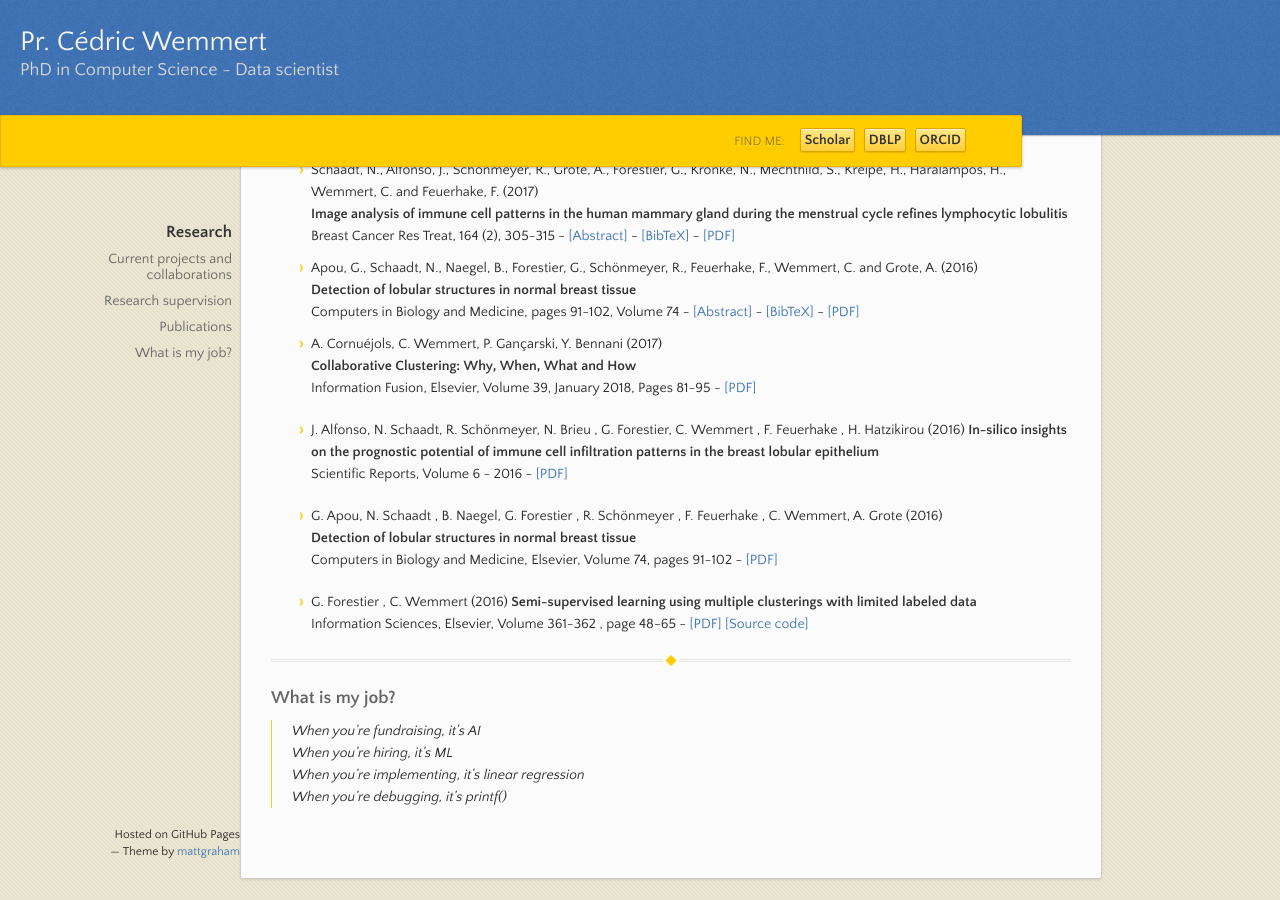
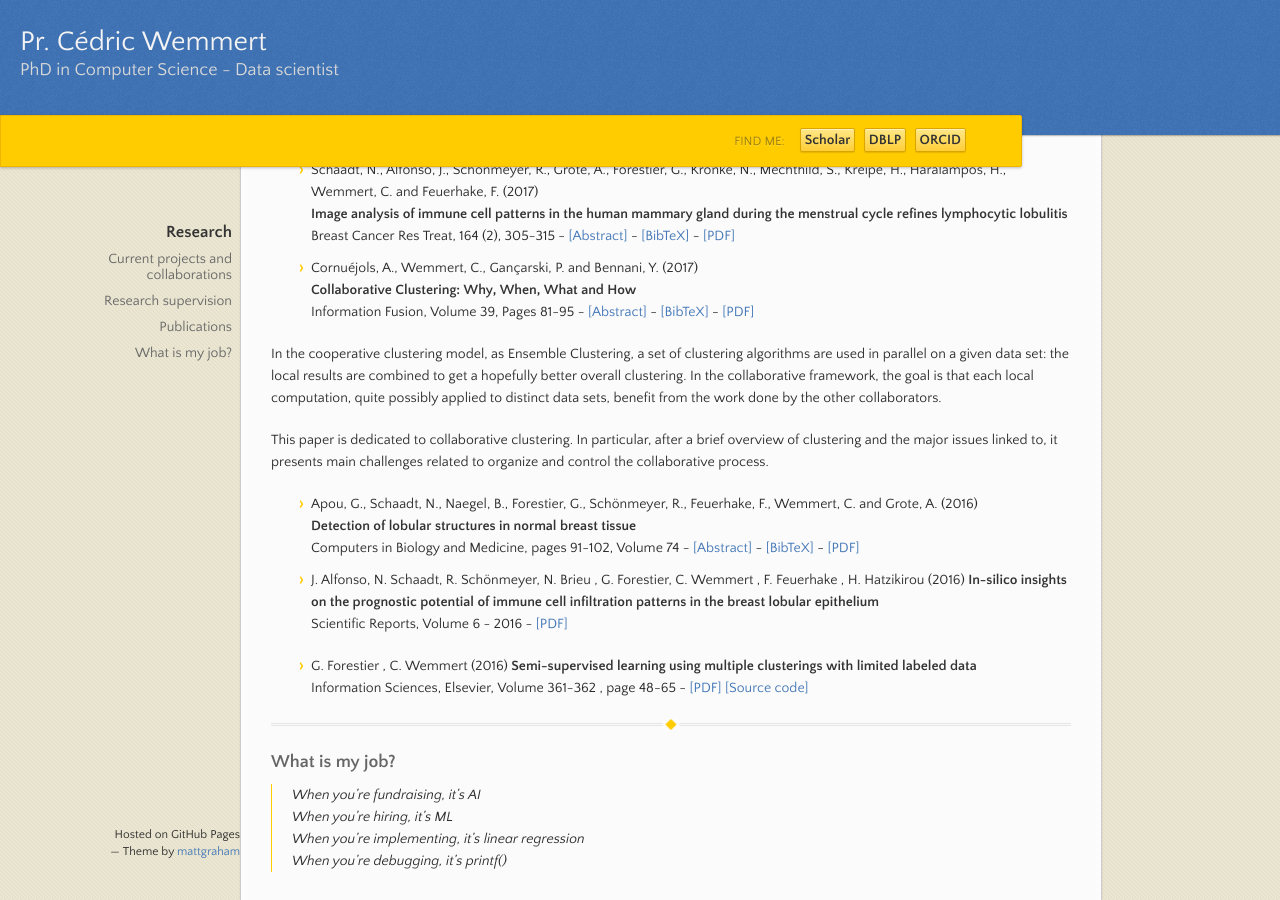
Before and after one commit to wemmertc/webpage, a Jekyll site: the page built from index.md, in a window 1280 px wide and 900 px high, scrolled down 1616 px. Built offline with Jekyll 4.4.1, drawn with Linux system fonts in a browser that asks for light colours.

Commit message:
publishing

````diff
--- a/_includes/publications.md
+++ b/_includes/publications.md
@@ -65,6 +65,25 @@
 Methods: Lymphocyte and macrophage distributions were analyzed in the anatomical context of the resting mammary gland in immunohistochemically stained digital whole slide images obtained from 53 reduction mammoplasty specimens. Our image analysis workflow included automated regions of interest detection, immune cell recognition, and co-registration of regions of interest.
 Results: In normal lobular epithelium, seven CD8+ lymphocytes per 100 epithelial cells were present on average and about 70% of this T-lymphocyte population was lined up along the basal cell layer in close proximity to the epithelium. The density of CD8+ T-cell was 1.6 fold higher in the luteal than in the follicular phase in spontaneous menstrual cycles and 1.4 fold increased under influence of oral contraceptives, and not co-localized with epithelial proliferation. CD4+ T-cells were infrequent. Abundant CD163+ macrophages were widely spread, including the interstitial compartment, with minor variation during the menstrual cycle.
 Conclusions: Spatial patterns of different immune cell subtypes determine the range of normal, as opposed to inflammatory conditions of the breast tissue microenvironment. Advanced image analysis enables quantification of hormonal effects, refines lymphocytic lobulitis, and shows potential for comprehensive biopsy evaluation in oncoimmunology
+ * {: .ref #if2017}Cornuéjols, A., Wemmert, C., Gançarski, P. and Bennani, Y. (2017)
+[**Collaborative Clustering: Why, When, What and How**](https://doi.org/10.1016/j.inffus.2017.04.008)
+Information Fusion, Volume 39, Pages 81-95 - [[Abstract]](javascript: toggleInfos('if2017','abstract')) - [[BibTeX]](javascript: toggleInfos('if2017','bibtex')) - [[PDF]](./publications/if2017.pdf)
+ * {:.bibtex  #if2017_bibtex} ```latex
+@article{cornuejols2018collaborative,
+  title={Collaborative clustering: Why, when, what and how},
+  author={Cornu{\'e}jols, Antoine and Wemmert, C{\'e}dric and Gan{\c{c}}arski, Pierre and Bennani, Youn{\`e}s},
+  journal={Information Fusion},
+  volume={39},
+  pages={81--95},
+  year={2018},
+  publisher={Elsevier}
+}
+```
+ * {:.abstract  #if2017_abstract} Clustering is one type of unsupervised learning where the goal is to partition the set of objects into groups called clusters. Faced to the difficulty to design a general purpose clustering algorithm and to choose a good, let alone perfect, set of criteria for clustering a data set, one solution is to resort to a variety of clustering procedures based on different techniques, parameters and/or initializations, in order to construct one (or several) final clustering(s). The hope is that by combining several clustering solutions, each one with its own bias and imperfections, one will get a better overall solution.
+
+In the cooperative clustering model, as Ensemble Clustering, a set of clustering algorithms are used in parallel on a given data set: the local results are combined to get a hopefully better overall clustering. In the collaborative framework, the goal is that each local computation, quite possibly applied to distinct data sets, benefit from the work done by the other collaborators.
+
+This paper is dedicated to collaborative clustering. In particular, after a brief overview of clustering and the major issues linked to, it presents main challenges related to organize and control the collaborative process.
  * {: .ref #cbm2016}Apou, G., Schaadt, N., Naegel, B., Forestier, G., Schönmeyer, R., Feuerhake, F., Wemmert, C. and Grote, A. (2016)
 [**Detection of lobular structures in normal breast tissue**](https://doi.org/10.1016/j.compbiomed.2016.05.004)
 Computers in Biology and Medicine, pages 91-102, Volume 74 - [[Abstract]](javascript: toggleInfos('cbm2016','abstract')) - [[BibTeX]](javascript: toggleInfos('cbm2016','bibtex')) - [[PDF]](./publications/cbm2016.pdf)
--- a/index.md
+++ b/index.md
@@ -50,17 +50,10 @@ A complete list of all my publications can be found on the [ICube publications s
 {% include publications.md %}
 
 
-* A. Cornuéjols, C. Wemmert, P. Gançarski, Y. Bennani (2017)
-[**Collaborative Clustering: Why, When, What and How**](https://doi.org/10.1016/j.inffus.2017.04.008)
-Information Fusion, Elsevier, Volume 39, January 2018, Pages 81-95 - [[PDF]](./publications/if2017.pdf)
 
 * J. Alfonso, N. Schaadt, R. Schönmeyer, N. Brieu , G. Forestier, C. Wemmert , F. Feuerhake , H. Hatzikirou  (2016)
 [**In-silico insights on the prognostic potential of immune cell infiltration patterns in the breast lobular epithelium**](https://doi.org/10.1038/srep33322)
 Scientific Reports, Volume 6 - 2016 - [[PDF]](./publications/srep2016.pdf)
-
-* G. Apou, N. Schaadt , B. Naegel, G. Forestier , R. Schönmeyer , F. Feuerhake , C. Wemmert, A. Grote (2016)
-[**Detection of lobular structures in normal breast tissue**](https://doi.org/10.1016/j.compbiomed.2016.05.004)
-Computers in Biology and Medicine, Elsevier, Volume 74, pages 91-102 - [[PDF]](./publications/cbm2016.pdf)
 
 * G. Forestier , C. Wemmert (2016)
 [**Semi-supervised learning using multiple clusterings with limited labeled data**]()
````
Also changed, not shown: 1 other file.
